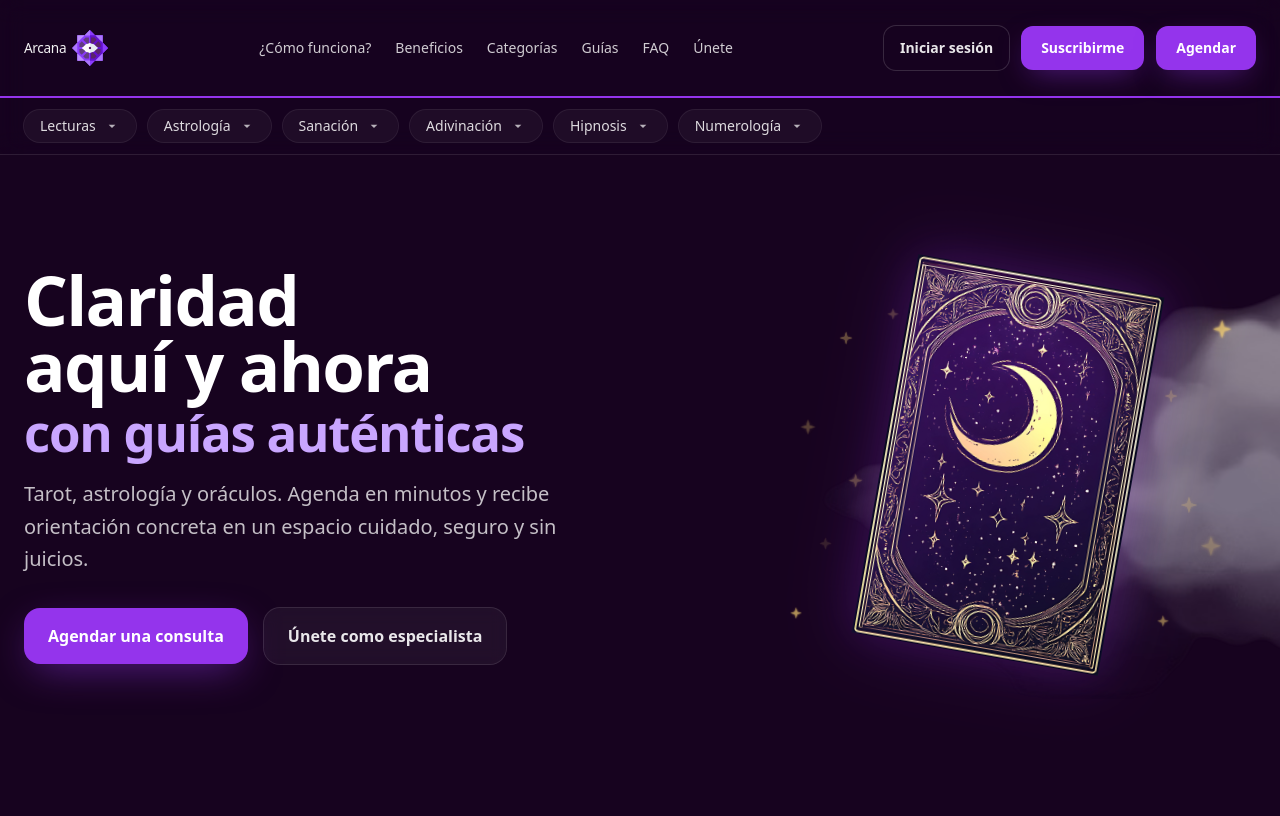
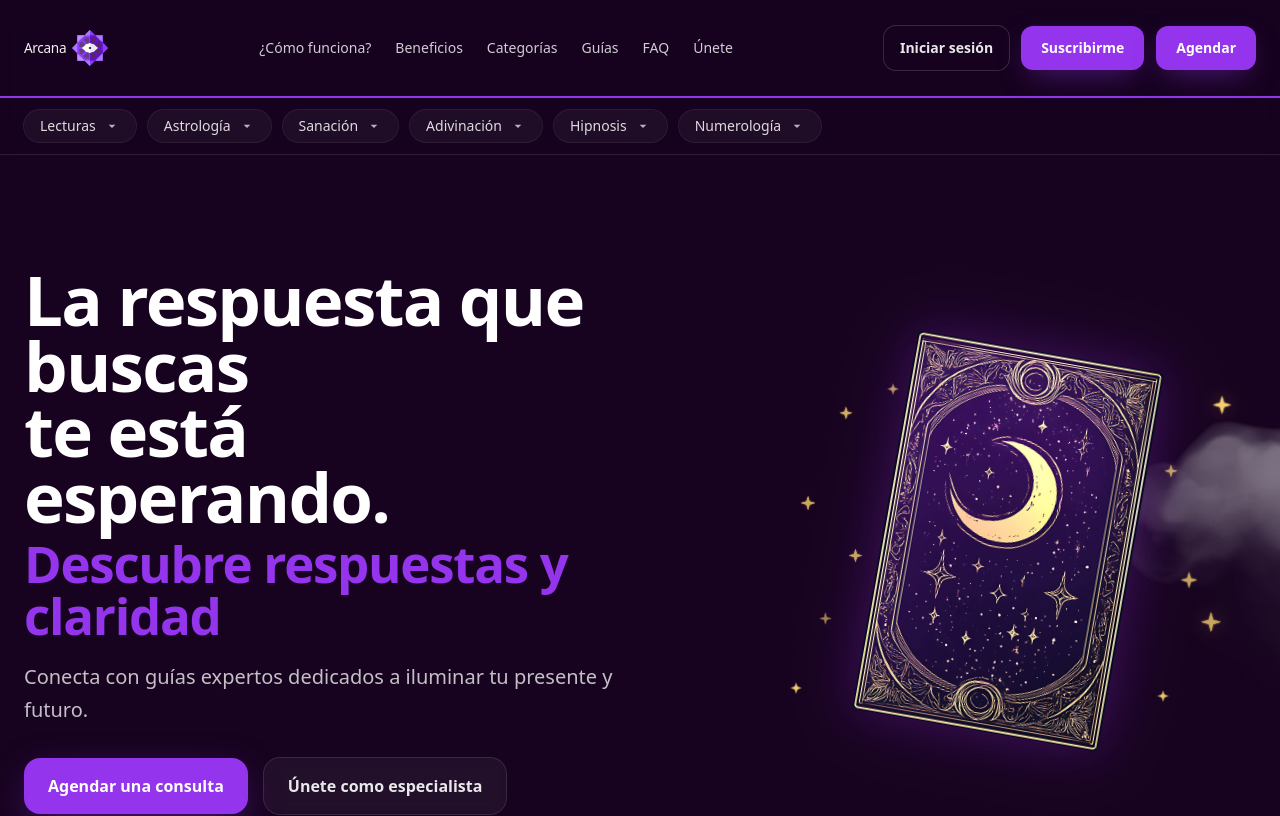
Before and after one commit to arcana302-art/arcana-v2, a Next.js app: page / in a window 1280 px wide. Shown: the top 816 px of the page. Built offline with nearby package versions, Linux system fonts and the light colour scheme.

Commit message:
Update Hero.tsx

```diff
--- a/app/components/Hero.tsx
+++ b/app/components/Hero.tsx
@@ -33,23 +33,16 @@ function Star({
           opacity,
           ['--twinkle-delay' as any]: delay,
           ['--twinkle-dur' as any]: duration,
-          ...(bright ? { filter: 'drop-shadow(0 0 12px rgba(251,214,113,0.45))' } : undefined),
+          ...(bright ? { filter: 'drop-shadow(0 0 10px rgba(251,214,113,0.35))' } : undefined),
           ...style,
         } as React.CSSProperties
       }
     >
       <defs>
-        <filter
-          id={`glow-${id}`}
-          filterUnits="userSpaceOnUse"
-          x="-50%"
-          y="-50%"
-          width="200%"
-          height="200%"
-        >
-          <feGaussianBlur in="SourceGraphic" stdDeviation="4" result="blur1" />
-          <feGaussianBlur in="SourceGraphic" stdDeviation="9" result="blur2" />
-          <feFlood floodColor={bright ? '#FFD97E' : '#FBD671'} floodOpacity={bright ? 0.85 : 0.66} result="gold" />
+        <filter id={`glow-${id}`} filterUnits="userSpaceOnUse" x="-50%" y="-50%" width="200%" height="200%">
+          <feGaussianBlur in="SourceGraphic" stdDeviation="2.5" result="blur1" />
+          <feGaussianBlur in="SourceGraphic" stdDeviation="6" result="blur2" />
+          <feFlood floodColor={bright ? '#FFD97E' : '#FBD671'} floodOpacity={bright ? 0.7 : 0.55} result="gold" />
           <feComposite in="gold" in2="blur2" operator="in" result="glowColor" />
           <feMerge>
             <feMergeNode in="glowColor" />
@@ -62,11 +55,7 @@ function Star({
       <g
         filter={`url(#glow-${id})`}
         className="twinkle"
-        style={{
-          animationDelay: `var(--twinkle-delay)`,
-          /* DIM MÁS LENTO (solo velocidad) */
-          animationDuration: `calc(var(--twinkle-dur) * 1.35)`,
-        }}
+        style={{ animationDelay: `var(--twinkle-delay)`, animationDuration: `var(--twinkle-dur)` }}
       >
         <path d="M50 5 L60 40 L95 50 L60 60 L50 95 L40 60 L5 50 L40 40 Z" fill="#FBD671" />
       </g>
@@ -77,11 +66,10 @@ function Star({
           animation-timing-function: ease-in-out;
           animation-iteration-count: infinite;
         }
-        /* Mantiene la profundidad del dim, solo cambiamos la velocidad arriba */
         @keyframes star-dim {
-          0%   { opacity: 1; }
-          25%  { opacity: 0.12; }
-          55%  { opacity: 0.99; }
+          0% { opacity: 1; }
+          30% { opacity: 0.55; }
+          60% { opacity: 0.98; }
           100% { opacity: 0.9; }
         }
       `}</style>
@@ -92,7 +80,7 @@ function Star({
 export default function Hero() {
   return (
     <section className="relative overflow-hidden bg-[#17031F]">
-      {/* NUBE: encima de estrellas, debajo del contenido */}
+      {/* NUBE */}
       <div className="pointer-events-none absolute inset-0 z-[5]">
         <img src={CLOUD_IMG} alt="" className="cloud-img" aria-hidden="true" />
       </div>
@@ -104,19 +92,17 @@ export default function Hero() {
           <div className="col-span-12 lg:col-span-7 xl:col-span-7">
             <div className="max-w-[560px] sm:max-w-[600px]">
               <h1 className="text-white font-extrabold tracking-tight leading-[0.95] text-[53px] sm:text-[69px]">
-                Claridad
+                La respuesta que buscas
                 <br />
-                aquí y ahora
+                te está esperando.
               </h1>
 
-              <h2 className="mt-2 text-[47px] sm:text-[51px] font-extrabold tracking-tight leading-[1.02] text-[#c9a6ff]">
-                con guías auténticas
+              <h2 className="mt-2 text-[47px] sm:text-[51px] font-extrabold tracking-tight leading-[1.02] text-[#9434ec]">
+                Descubre respuestas y claridad
               </h2>
 
               <p className="mt-5 text-white/75 text-[19px] sm:text-[20px] leading-relaxed">
-                Tarot, astrología y oráculos. Agenda en minutos y recibe
-                orientación concreta en un espacio cuidado, seguro y sin
-                juicios.
+                Conecta con guías expertos dedicados a iluminar tu presente y futuro.
               </p>
 
               <div className="mt-8 flex flex-wrap gap-4">
@@ -139,7 +125,6 @@ export default function Hero() {
 
           {/* CARTA + ESTRELLAS */}
           <div className="col-span-12 lg:col-span-5 xl:col-span-5 relative flex justify-center lg:justify-start">
-            {/* ===== ESTRELLAS (mismas posiciones) ===== */}
             <div className="pointer-events-none absolute inset-0 z-0">
               {/* IZQUIERDA */}
               <Star id="L2"  className="absolute w-[14px]" style={{ left: '14%', top: '15%' }}   delay="1.4s" duration="11s" />
@@ -151,7 +136,6 @@ export default function Hero() {
               <Star id="L8"  className="absolute w-[15px]" style={{ left: '16%', top: '52%' }}   delay="0.9s" duration="12.4s" />
               <Star id="L9"  className="absolute w-[12px]" style={{ left: '28%', top: '32%' }}   delay="1.7s" duration="11.6s" />
               <Star id="L10" className="absolute w-[18px]" style={{ left: '30%', bottom: '18%' }} delay="0.4s" duration="13.2s" bright />
-
               {/* DERECHA */}
               <Star id="R1" className="absolute w-[20px]" style={{ right: '5%',  top: '12%' }}  delay="0.2s" duration="11s" bright />
               <Star id="R2" className="absolute w-[14px]" style={{ right: '16%', top: '30%' }} delay="1.1s" duration="12.5s" />
@@ -160,7 +144,6 @@ export default function Hero() {
               <Star id="R5" className="absolute w-[12px]" style={{ right: '18%', bottom: '8%' }}  delay="1.5s" duration="9.8s" />
             </div>
 
-            {/* CARTA (igual) */}
             <div
               className="
                 group relative
@@ -186,7 +169,7 @@ export default function Hero() {
         </div>
       </div>
 
-      {/* Estilos locales para la nube */}
+      {/* Estilos locales para la nube (sin cambios) */}
       <style jsx>{`
         .cloud-img {
           position: absolute;
@@ -198,8 +181,7 @@ export default function Hero() {
           filter: none;
           -webkit-mask-image: radial-gradient(145% 125% at 56% 46%, #000 62%, transparent 100%);
           mask-image: radial-gradient(145% 125% at 56% 46%, #000 62%, transparent 100%);
-          /* MÁS LENTA y APARICIÓN INMEDIATA */
-          animation: cloud-rtl 85s linear infinite;
+          animation: cloud-rtl 42s linear infinite;
         }
         @media (min-width: 1024px) {
           .cloud-img {
@@ -209,10 +191,9 @@ export default function Hero() {
             mask-image: radial-gradient(150% 130% at 56% 46%, #000 62%, transparent 100%);
           }
         }
-        /* Arranca ya dentro de cuadro para que se vea desde el 0% */
         @keyframes cloud-rtl {
-          0%   { transform: translateX(-40%); }
-          100% { transform: translateX(-260%); }
+          0% { transform: translateX(0); }
+          100% { transform: translateX(-220%); }
         }
       `}</style>
     </section>
```
